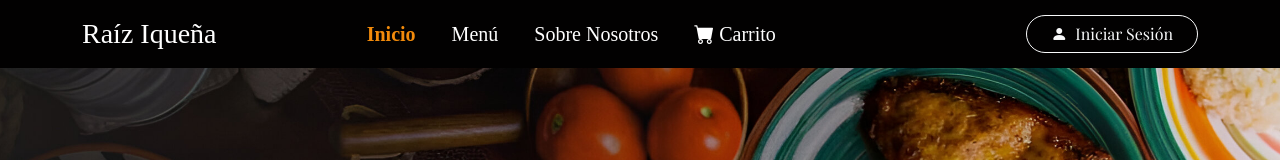
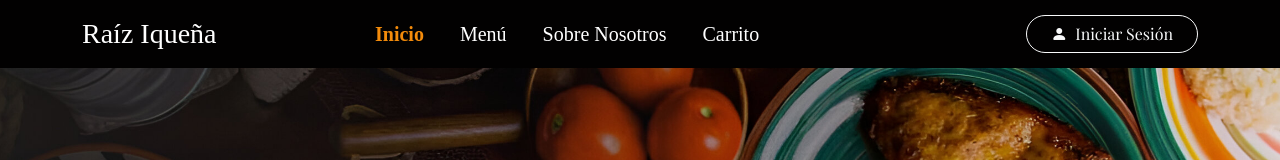
Before and after one commit to nThonysArc/RestauranteWeb-Frontend, an Angular app: page / in a window 1280 px wide. Shown: the top 160 px of the page. Built offline with nearby package versions, Linux system fonts and the light colour scheme; a web font is replaced by a local one.

Commit message:
Cambios de texto

```diff
--- a/src/app/app.html
+++ b/src/app/app.html
@@ -24,8 +24,7 @@
         <!-- Nuevo Link al Carrito en el Menú Principal -->
         <li class="nav-item">
            <a class="nav-link text-white fs-5" routerLink="carrito" routerLinkActive="active">
-             <i class="bi bi-cart-fill"></i> Carrito
-           </a>
+             Carrito</a>
         </li>
       </ul>
 
```
